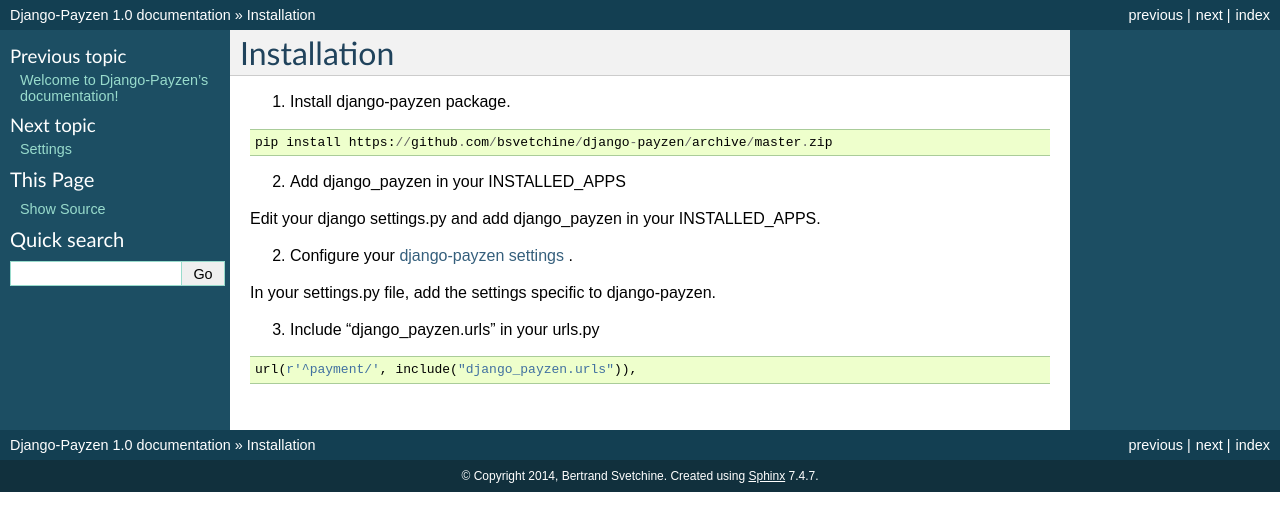
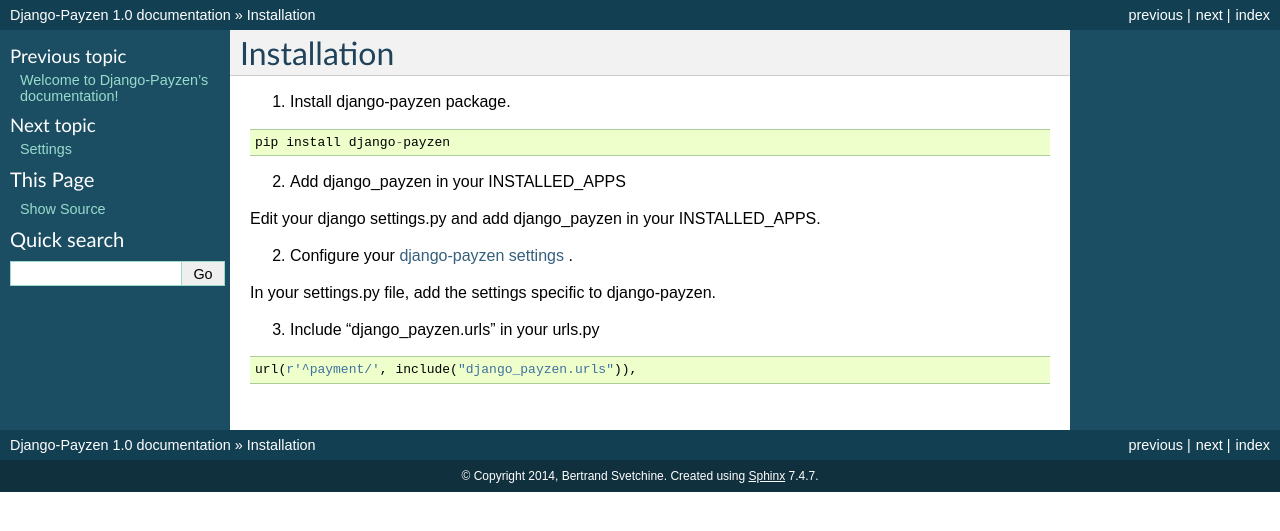
Before and after one commit to bsvetchine/django-payzen, a Sphinx documentation site: the page built from docs/installation.rst, in a window 1280 px wide. Shown: the top 531 px of the page. Built offline with Sphinx 7.4.7, drawn with Linux system fonts in a browser that asks for light colours; part of the change alters nothing that is shown.

Commit message:
docs | installation.rst - update.

```diff
--- a/docs/installation.rst
+++ b/docs/installation.rst
@@ -5,7 +5,7 @@ Installation
 
 ::
 
-    pip install https://github.com/bsvetchine/django-payzen/archive/master.zip
+    pip install django-payzen
 
 
 2. Add django_payzen in your INSTALLED_APPS
```
